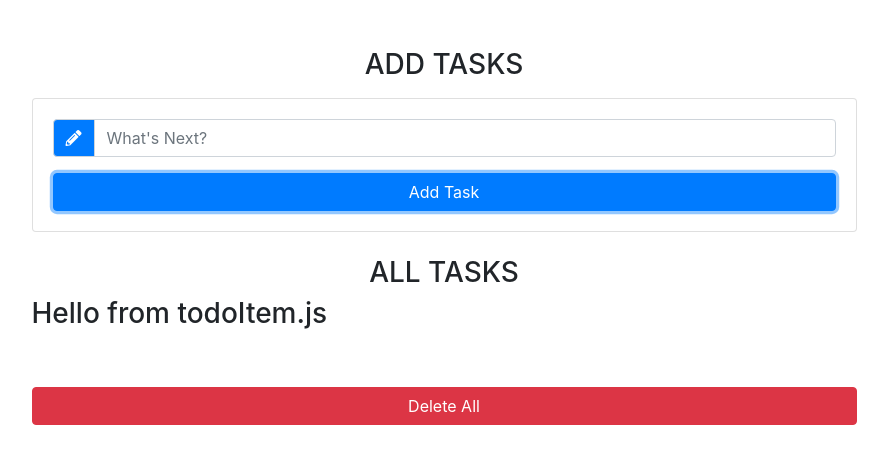
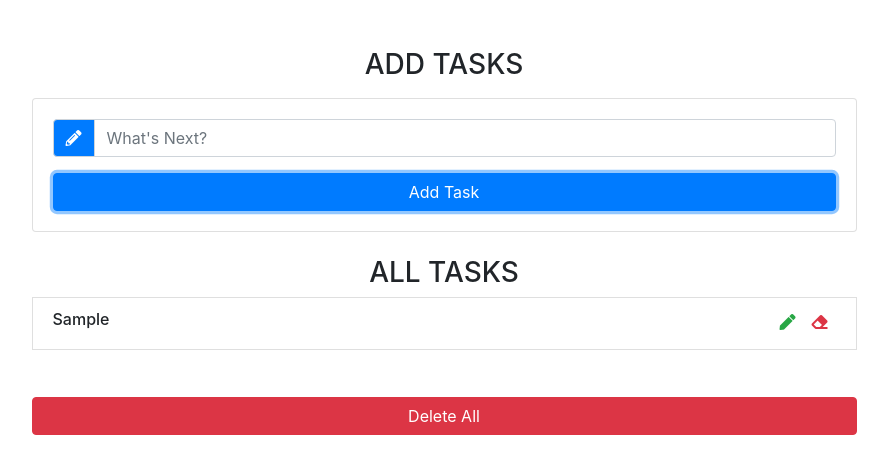
Before and after one commit to JaydenTan98/react-wattodo, a React (Create React App) app: page / in a window 1280 px wide. Both pictures are taken after typing "Sample" into the empty fields and a click on the button "Add Task". Shown: the top 474 px of the page, without its empty margins (196-1084 px from the left). Built offline with nearby package versions, Linux system fonts and the light colour scheme.

Commit message:
List the tasks

```diff
--- a/src/components/TodoItem.js
+++ b/src/components/TodoItem.js
@@ -3,10 +3,19 @@
 
 export default class TodoItem extends Component {
     render() {
+        const {title, handleDelete, handleEdit} = this.props
         return (
-            <div>
-                <h3>Hello from todoItem.js</h3>
-            </div>
+            <li className="list-group-item text-capitalize d-flex justify-content-between my-1.5">
+                <h6>{title}</h6>
+                <div>
+                    <span className="mx-2 text-success" onClick={handleEdit} >
+                        <i className="fas fa-pen"></i>
+                    </span>
+                    <span className="mx-2 text-danger" onClick={handleDelete} >
+                        <i className="fas fa-eraser"></i>
+                    </span>
+                </div>
+            </li>
         )
     }
 }
```
